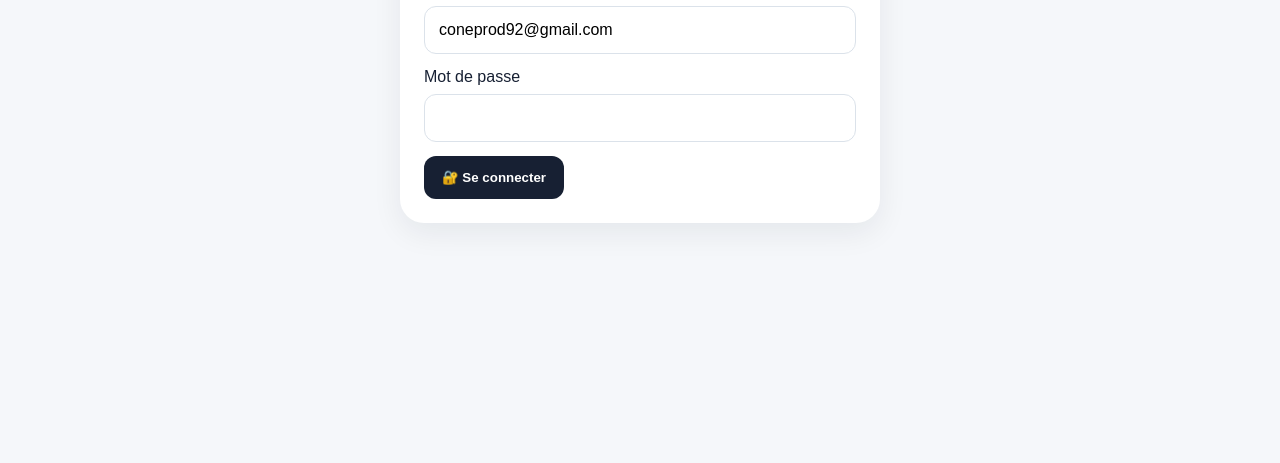
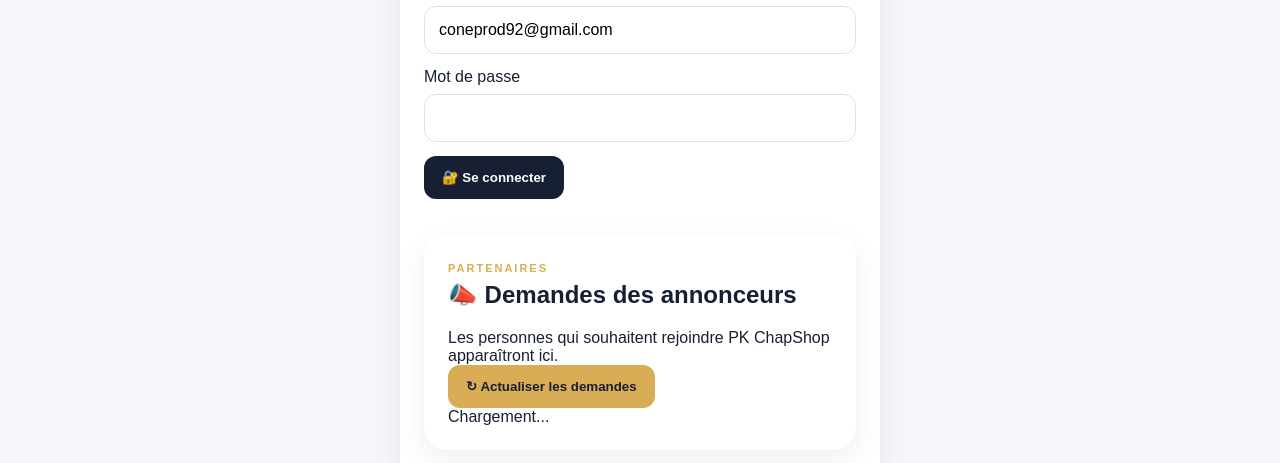
Before and after one commit to coneprod92-max/PK-ChapShop, a plain HTML site: page admin.html in a window 1280 px wide. Shown: the part 329-792 px from the top of the page. Drawn offline with nearby package versions, Linux system fonts and the light colour scheme.

Commit message:
Add advertiser requests section to admin page
Added section for advertiser requests with a refresh button.

```diff
--- a/admin.html
+++ b/admin.html
@@ -337,7 +337,37 @@
 
 
     <div id="loginMessage"></div>
+<!-- ========================= -->
+<!-- ANNONCEURS -->
+<!-- ========================= -->
 
+<section class="admin-card section-separator">
+
+  <div class="section-title">
+    <div>
+      <small>PARTENAIRES</small>
+      <h2>📣 Demandes des annonceurs</h2>
+    </div>
+  </div>
+
+  <p>
+    Les personnes qui souhaitent rejoindre PK ChapShop apparaîtront ici.
+  </p>
+
+  <button
+    id="refreshAdvertisers"
+    class="admin-button gold"
+  >
+    ↻ Actualiser les demandes
+  </button>
+
+  <div id="advertisersList">
+    Chargement...
+  </div>
+
+  <div id="advertisersMessage"></div>
+
+</section>
   </section>
 
 
```
